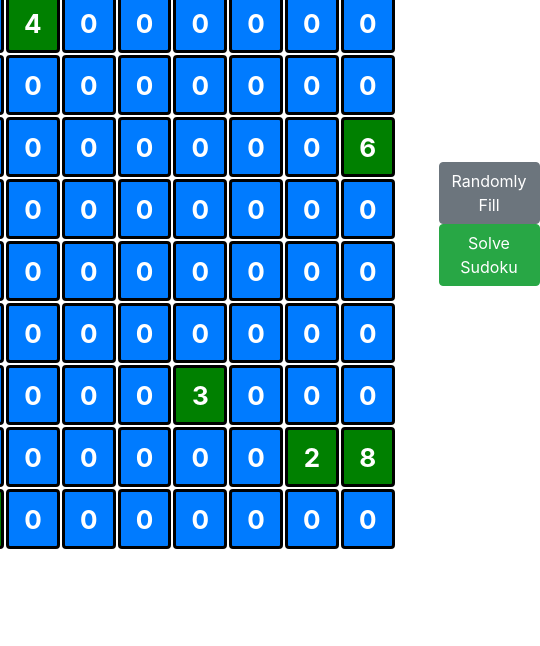
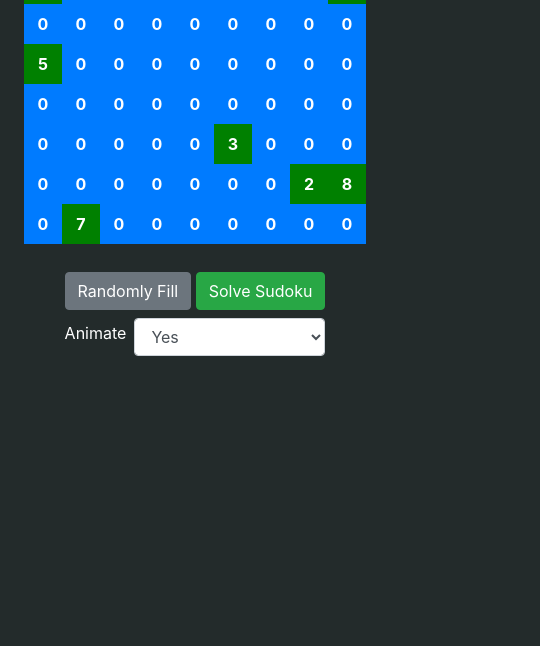
Before and after one commit to Kazuya-san/sudoku_solver, a plain HTML site: page index.html in a window 390 px wide. Shown: the part 198-844 px from the top of the page, 540 px wide, since content can reach past the window. Drawn offline with nearby package versions, Linux system fonts and the light colour scheme.

Commit message:
sudoku solver + frontend + responsive

```diff
--- a/css/style.css
+++ b/css/style.css
@@ -4,16 +4,22 @@
     box-sizing: border-box;
 }
 
+body{
+  background-color: #232B2B;
+  color: white;
+}
+
 .container{
     display: flex;
+    width: 100vw;
     align-items: center;
     justify-content: center;
-    height: 100vh;
+    flex-direction: column;
 
 }
 
 .wrapper {
-    max-width: 90%;
+    max-width: 95%;
     width: 100%;
     margin: auto;
   }
@@ -25,11 +31,30 @@
   .box {
     width: 60px;
     height: 60px;
-    border: 3px solid black;
-    margin: 1px;
+    border: 1px solid black;
+    margin: 0.5px;
     display: flex;
     align-items: center;
     justify-content: center;
     font-size: 26px;
     font-weight: bold;
+    border-radius: 0% !important;
   }
+
+@media screen and (max-width: 600px) {
+  .container{
+    height: 50%;
+    margin-top: 20px;
+  }
+    .box {
+        width: 40px;
+        height: 40px;
+        font-size: 16px;
+        margin: 0px;
+        border:none;
+    }
+
+    .display-4{
+      font-size: 45px;
+    }
+}
--- a/index.html
+++ b/index.html
@@ -15,18 +15,29 @@
   </head>
   <body>
     <div class="container">
-      <div class="text-center">
-        <h1 class="display-3">Sudoku Solver</h1>
+      <h1 class="display-4">Sudoku Solver</h1>
+      <div class="row">
         <div class="col-12">
           <div class="wrapper" id="cover"></div>
         </div>
       </div>
-      <div>
+    </div>
+
+    <div class="container">
+      <div class="mt-2">
         <button class="random btn btn-secondary">Randomly Fill</button>
         <button class="solve btn btn-success">Solve Sudoku</button>
+        <div
+          style="display: flex; align-items: center; justify-content: center"
+        >
+          <label class="mr-2 mt-2"> Animate </label>
+          <select class="animate form-control mt-2">
+            <option value="y">Yes</option>
+            <option value="n">No</option>
+          </select>
+        </div>
       </div>
     </div>
-
     <script src="./scripts/solver.js"></script>
     <script src="./scripts/index.js"></script>
   </body>
--- a/scripts/index.js
+++ b/scripts/index.js
@@ -4,8 +4,15 @@ class Sudoku {
     this.render();
   }
 
+  animate(v) {
+    this.GameBoard.toggleAnimate(v);
+  }
+
   solve() {
-    this.GameBoard.solve();
+    let val = this.GameBoard.solve();
+    if (!val) {
+      alert("No Solution Exists");
+    }
   }
 
   randomize() {
@@ -36,6 +43,7 @@ class Sudoku {
 let wrapper = document.getElementById("cover");
 let solveBtn = document.querySelector(".solve");
 let randomBtn = document.querySelector(".random");
+let select = document.querySelector(".animate");
 let width = 9;
 let height = 9;
 
@@ -50,3 +58,7 @@ randomBtn.addEventListener("click", () => {
   wrapper.innerHTML = null;
   sudoku_game.render();
 });
+
+select.addEventListener("change", (e) => {
+  sudoku_game.animate(e.target.value);
+});
--- a/scripts/solver.js
+++ b/scripts/solver.js
@@ -5,7 +5,13 @@ class Board {
     this.board = [];
     this.init();
     this.randomlyFill();
+    this.animate = true;
   }
+
+  toggleAnimate(v) {
+    this.animate = v === "y" ? true : false;
+  }
+
   init() {
     this.board = new Array(this.width)
       .fill(0)
@@ -86,7 +92,9 @@ class Board {
     let [row, col] = this.returnValidIndices();
 
     for (let num = 1; num <= this.width; num++) {
-      await this.sleep(1);
+      if (this.animate) {
+        await this.sleep(1);
+      }
       if (this.isSafetoPut(row, col, num)) {
         this.set(row, col, num);
         this.render();
```
